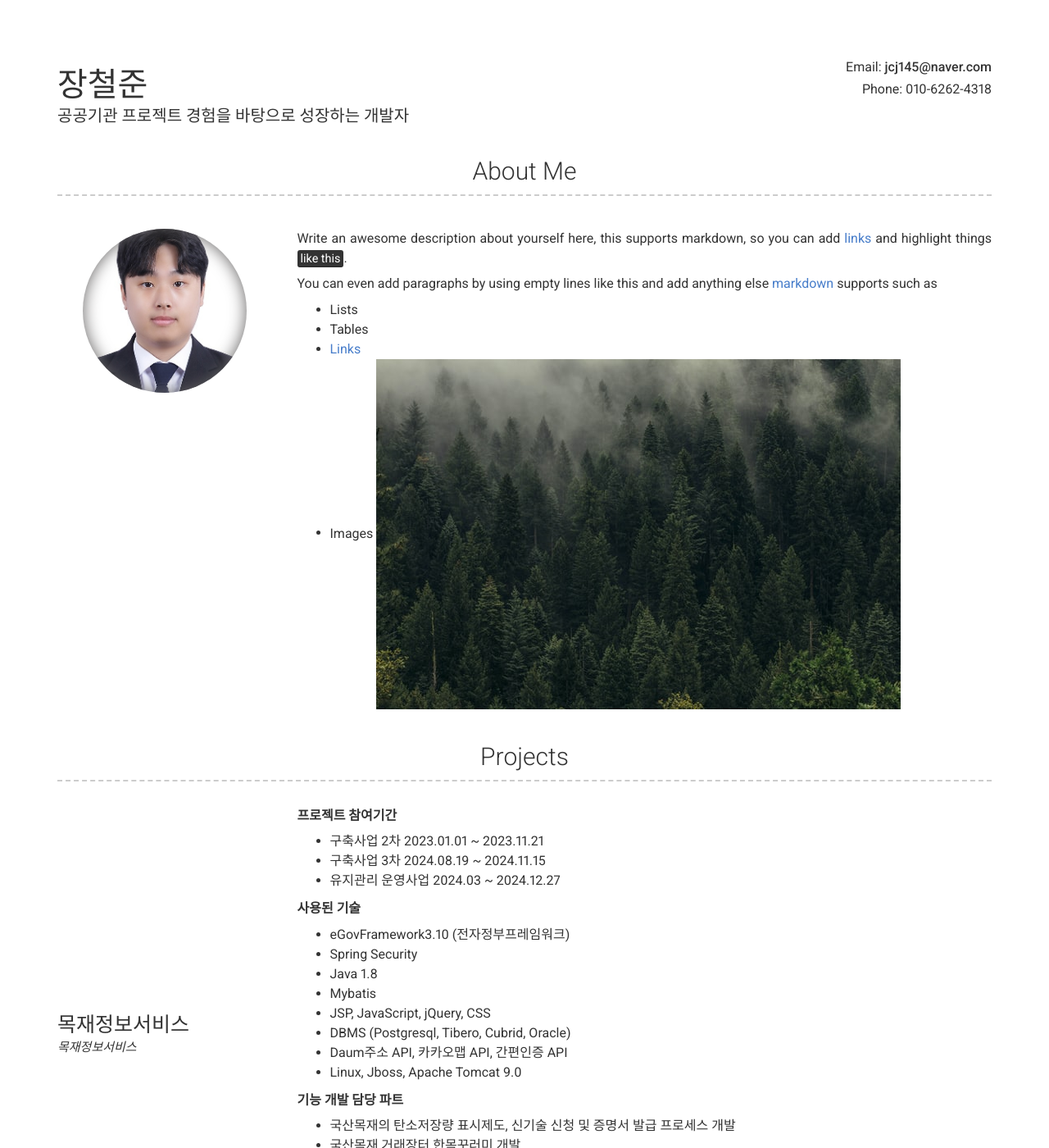
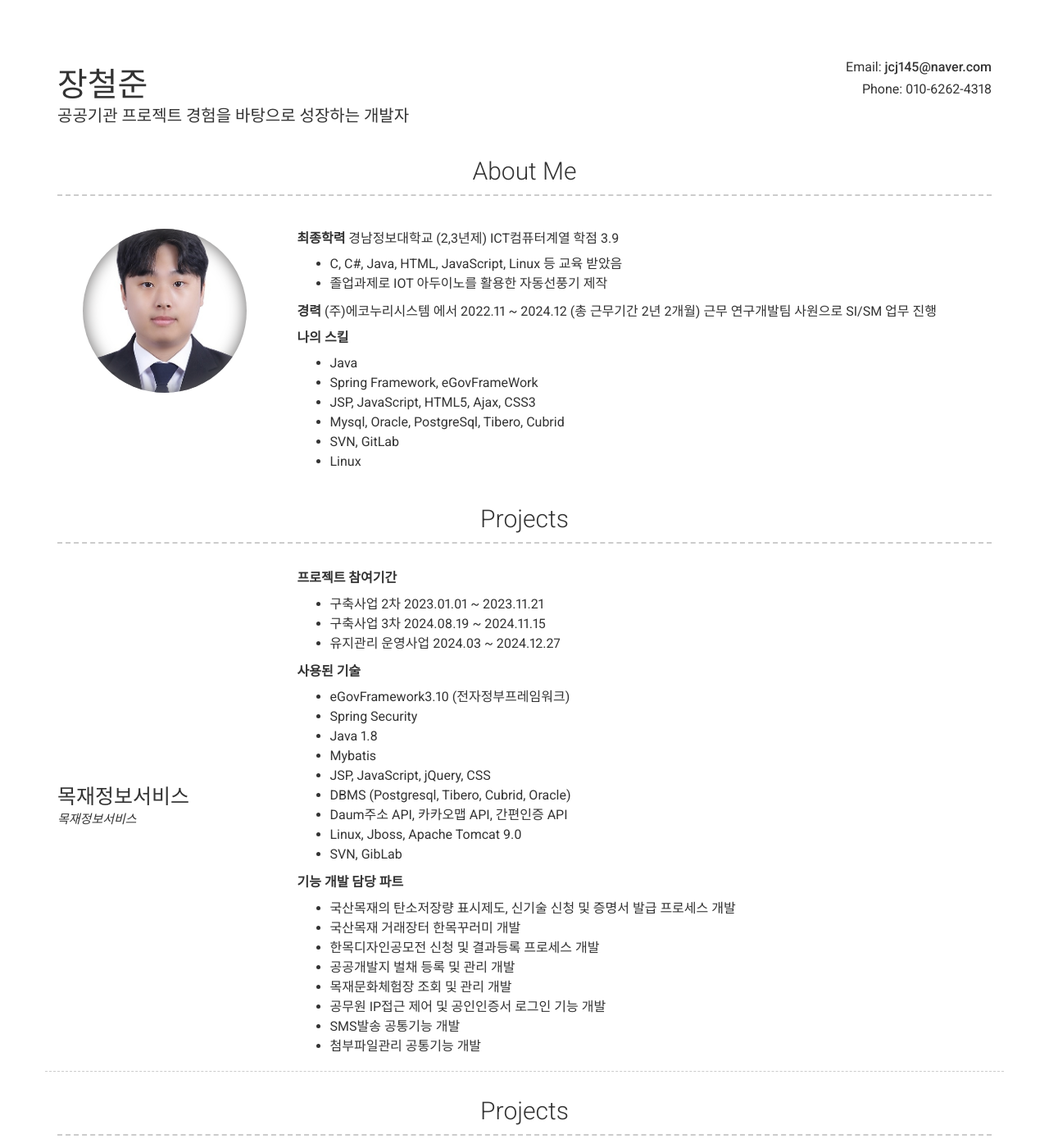
Before and after one commit to jcj145/jcj145.github.io, a Jekyll site: the page built from index.md, in a window 1280 px wide and 1400 px high. Shown: the whole window at 82% size. Built offline with Jekyll 4.4.1, drawn with Linux system fonts in a browser that asks for light colours; nearby versions of some CDN libraries.

Commit message:
Update _config.yml

```diff
--- a/_config.yml
+++ b/_config.yml
@@ -11,7 +11,7 @@ title: 공공기관 프로젝트 경험을 바탕으로 성장하는 개발자
 email: jcj145@naver.com
 # email_title: Email (Email title override)
 phone: 010-6262-4318
-# phone_title: Phone (Phone title override)
+address: 서울특별시 중랑구 중화동
 # website_title: Web (Website title override)
 
 # Dark Mode (true/false/never)
@@ -51,13 +51,24 @@ additional_links:
 # about_title: About Me (Use this to override about section title)
 about_profile_image: images/증명사진.jpg
 about_content: | # this will include new lines to allow paragraphs
-  Write an awesome description about yourself here, this supports markdown, so you can add [links](http://foobar.com) and highlight things <mark>like this</mark>.
+  **최종학력**
+  경남정보대학교 (2,3년제)
+  ICT컴퓨터계열
+  학점  3.9
+  - C, C#, Java, HTML, JavaScript, Linux 등 교육 받았음
+  - 졸업과제로 IOT 아두이노를 활용한 자동선풍기 제작
 
-  You can even add paragraphs by using empty lines like this and add anything else [markdown](https://www.markdownguide.org/getting-started#what-is-markdown) supports such as
-    - Lists
-    - Tables
-    - <a href="google.com">Links</a>
-    - Images ![alt text](/images/landscape-trees.jpg "Trees")
+  **경력**
+  (주)에코누리시스템 에서 2022.11 ~ 2024.12 (총 근무기간 2년 2개월) 근무
+  연구개발팀 사원으로 SI/SM 업무 진행
+
+  **나의 스킬**
+  - Java
+  - Spring Framework, eGovFrameWork
+  - JSP, JavaScript, HTML5, Ajax, CSS3
+  - Mysql, Oracle, PostgreSql, Tibero, Cubrid
+  - SVN, GitLab
+  - Linux
 
 content:
   - title: Projects # Title for the section
@@ -93,6 +104,7 @@ content:
             - DBMS (Postgresql, Tibero, Cubrid, Oracle)
             - Daum주소 API, 카카오맵 API, 간편인증 API
             - Linux, Jboss, Apache Tomcat 9.0
+            - SVN, GibLab
 
             **기능 개발 담당 파트**
             - 국산목재의 탄소저장량 표시제도, 신기술 신청 및 증명서 발급 프로세스 개발
@@ -133,6 +145,7 @@ content:
             - Mybatis
             - JSP, JavaScript, jQuery, CSS
             - DBMS (Tibero, Oracle)
+            - SVN
 
   #- title: Experience
    # layout: list
```
